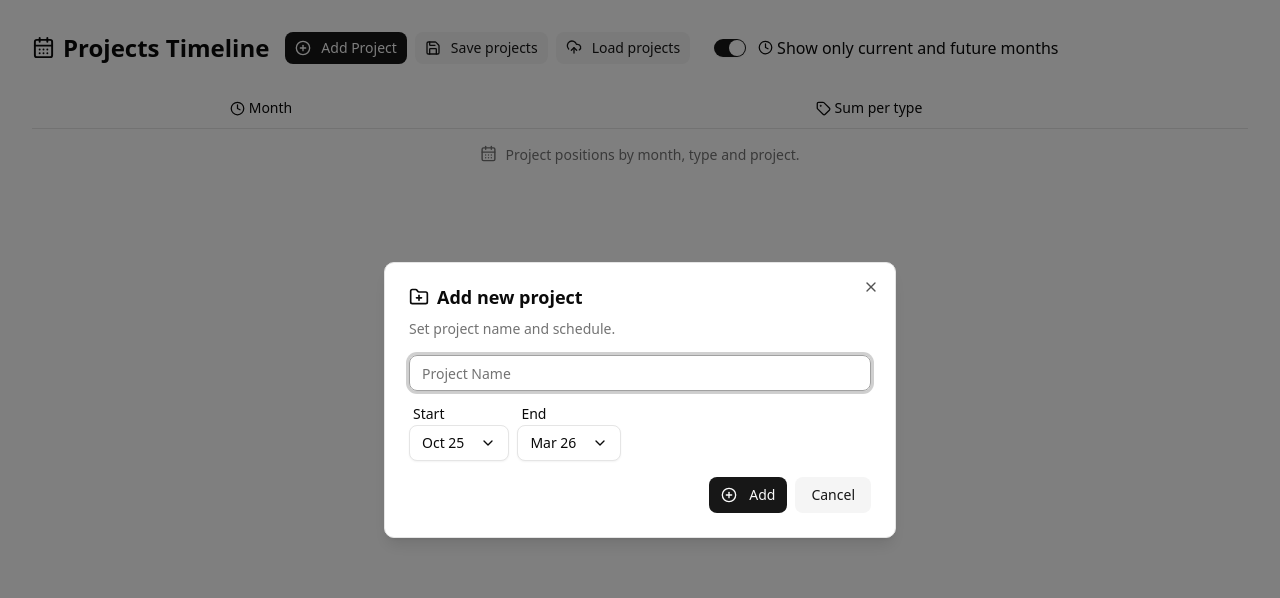
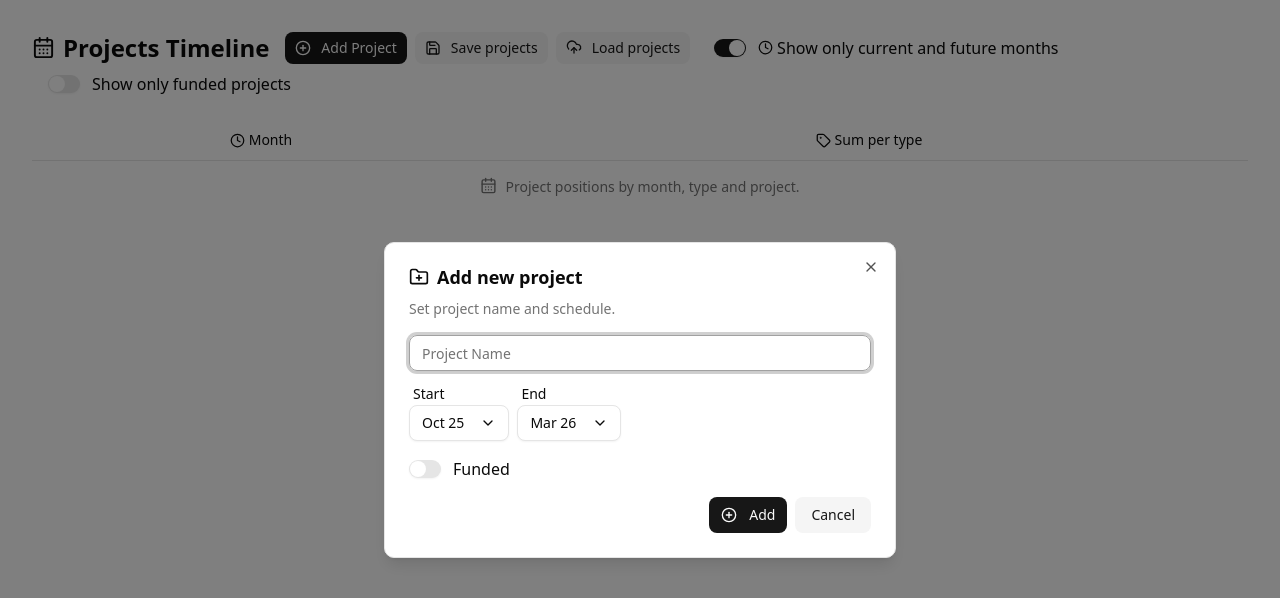
Before and after one commit to Christopher22/third_party_funding, a React (Vite) app: page / in a window 1280 px wide. Both pictures are taken after a click on the button "Add Project". Shown: the top 598 px of the page. Built offline with nearby package versions, Linux system fonts and the light colour scheme.

Commit message:
Allow specification of funding

```diff
--- a/src/project_gantt.tsx
+++ b/src/project_gantt.tsx
@@ -150,10 +150,12 @@ export interface ProjectInput {
   name: string;
   start: MonthYear;
   end: MonthYear;
+  funded?: boolean;
 }
 
 export interface Project extends ProjectInput {
   positions: Position[];
+  funded: boolean;
 }
 
 // --- SERIALIZATION HELPERS ---
@@ -196,6 +198,7 @@ function projectsFromSerializable(raw: unknown): Project[] {
           ? pos.quantity
           : Number(pos.quantity) || 0,
     })),
+    funded: !!proj.funded, // Make sure it's boolean (default false if missing)
   }));
 }
 
@@ -346,6 +349,16 @@ function AddProjectDialog({
               }
               id="proj-add-end"
             />
+          </div>
+          <div className="flex items-center gap-2 mt-2">
+            <Switch
+              id="add-funded-switch"
+              checked={!!newProject.funded}
+              onCheckedChange={v => setNewProject({ ...newProject, funded: v })}
+            />
+            <label htmlFor="add-funded-switch" className="ml-1">
+              Funded
+            </label>
           </div>
           <DialogFooter>
             <Button type="submit">
@@ -624,6 +637,24 @@ function EditSheet({
                           />
                         </Field>
                       </div>
+                      <div className="flex items-center gap-2 mt-2">
+                        <Switch
+                          id={idPrefix + "funded"}
+                          checked={!!sheet.values.funded}
+                          onCheckedChange={funded =>
+                            setSheet({
+                              ...sheet,
+                              values: {
+                                ...sheet.values,
+                                funded: funded,
+                              },
+                            })
+                          }
+                        />
+                        <label htmlFor={idPrefix + "funded"} className="ml-1">
+                          Funded
+                        </label>
+                      </div>
                     </>
                   ) : (
                     <>
@@ -825,6 +856,14 @@ function ProjectTable({
                         type="button"
                       >
                         {project.name}
+                        {project.funded && (
+                          <span
+                            className="ml-2 px-2 py-0.5 bg-green-100 text-green-900 rounded-full text-xs"
+                            style={{ marginLeft: 6, fontWeight: 600 }}
+                          >
+                            Funded
+                          </span>
+                        )}
                       </Button>
                     </ItemTitle>
                     <ItemDescription>
@@ -945,19 +984,22 @@ function ProjectTable({
 export const ProjectGantt: React.FC<{ initialProjects: Project[] }> = ({
   initialProjects,
 }) => {
-
   function loadData(data: unknown): MonthYear {
     if (data instanceof MonthYear) {
       return data;
     } else if (typeof data === "string") {
       return MonthYear.fromString(data);
     } else if (data && typeof data === "object" && "year" in data && "month" in data) {
-      return new MonthYear((data as { year: number; month: number }).year, (data as { year: number; month: number }).month);
+      return new MonthYear(
+        (data as { year: number; month: number }).year,
+        (data as { year: number; month: number }).month
+      );
     } else {
       throw new Error("Invalid MonthYear data");
     }
   }
 
+  // Set up the projects state, and ensure funded is present (default false if not)
   const fixDates = (proj: Project): Project => ({
     ...proj,
     start: loadData(proj.start),
@@ -966,13 +1008,18 @@ export const ProjectGantt: React.FC<{ initialProjects: Project[] }> = ({
       ...pos,
       start: loadData(pos.start),
       end: loadData(pos.end),
-      quantity: typeof pos.quantity === "number" ? pos.quantity : Number(pos.quantity) || 0,
+      quantity:
+        typeof pos.quantity === "number"
+          ? pos.quantity
+          : Number(pos.quantity) || 0,
     })),
+    funded: proj.funded ?? false,
   });
 
   const [projects, setProjects] = useState<Project[]>(
     initialProjects.map(fixDates)
   );
+  const [showOnlyFunded, setShowOnlyFunded] = useState(false);
 
   const [sheet, setSheet] = useState<EditSheetState>(null);
   const [editSheetOpen, setEditSheetOpen] = useState(false);
@@ -983,6 +1030,7 @@ export const ProjectGantt: React.FC<{ initialProjects: Project[] }> = ({
     name: "",
     start: defaultMonth,
     end: defaultEnd,
+    funded: false,
   };
   const [addProjectOpen, setAddProjectOpen] = useState(false);
   const [newProject, setNewProject] = useState<ProjectInput>(
@@ -1000,9 +1048,7 @@ export const ProjectGantt: React.FC<{ initialProjects: Project[] }> = ({
     end,
   });
   const [addPositionOpen, setAddPositionOpen] = useState(false);
-  const [addPosProjectIdx, setAddPosProjectIdx] = useState<number | null>(
-    null
-  );
+  const [addPosProjectIdx, setAddPosProjectIdx] = useState<number | null>(null);
   const [newPosition, setNewPosition] = useState<Position>(
     makeDefaultNewPosition(defaultMonth, defaultEnd)
   );
@@ -1046,10 +1092,14 @@ export const ProjectGantt: React.FC<{ initialProjects: Project[] }> = ({
     );
   }, [allTypes]);
 
+  const projectsFiltered = showOnlyFunded
+    ? projects.filter((p) => p.funded)
+    : projects;
+
   const sumPerTypePerMonth = useMemo(() => {
     const result: Record<string, number> = {};
     months.forEach((month, mIdx) => {
-      projects.forEach((project) => {
+      projectsFiltered.forEach((project) => {
         project.positions.forEach((pos) => {
           if (month.isWithin(pos.start, pos.end)) {
             const tIdx = typeIndex.get(pos.type);
@@ -1061,7 +1111,7 @@ export const ProjectGantt: React.FC<{ initialProjects: Project[] }> = ({
       });
     });
     return result;
-  }, [projects, months, typeIndex]);
+  }, [projectsFiltered, months, typeIndex]);
 
   const fileInputRef = useRef<HTMLInputElement>(null);
 
@@ -1101,6 +1151,7 @@ export const ProjectGantt: React.FC<{ initialProjects: Project[] }> = ({
         name: p.name,
         start: p.start,
         end: p.end,
+        funded: p.funded,
       },
     });
     setEditSheetOpen(true);
@@ -1131,6 +1182,7 @@ export const ProjectGantt: React.FC<{ initialProjects: Project[] }> = ({
               name: sheet.values.name,
               start: sheet.values.start,
               end: sheet.values.end,
+              funded: !!sheet.values.funded,
             }
             : p
         )
@@ -1183,11 +1235,11 @@ export const ProjectGantt: React.FC<{ initialProjects: Project[] }> = ({
 
   function handleAddProject(ev: FormEvent) {
     ev.preventDefault();
-    const { name, start, end } = newProject;
+    const { name, start, end, funded } = newProject;
     if (!name.trim()) return;
     setProjects([
       ...projects,
-      { name: name.trim(), start, end, positions: [] },
+      { name: name.trim(), start, end, funded: !!funded, positions: [] },
     ]);
     setAddProjectOpen(false);
     setNewProject(defaultNewProject);
@@ -1239,7 +1291,7 @@ export const ProjectGantt: React.FC<{ initialProjects: Project[] }> = ({
 
   return (
     <div className="space-y-6 w-full">
-      <div className="flex items-center gap-2">
+      <div className="flex items-center gap-2 flex-wrap">
         <h2 className="text-2xl font-semibold flex items-center">
           <CalendarDays className="mb-0.5 mr-2" size={23} />
           Projects Timeline
@@ -1287,9 +1339,23 @@ export const ProjectGantt: React.FC<{ initialProjects: Project[] }> = ({
             Show only current and future months
           </label>
         </div>
+
+        <div className="flex items-center gap-2 ml-4">
+          <Switch
+            checked={showOnlyFunded}
+            onCheckedChange={setShowOnlyFunded}
+            id="show-funded-switch"
+          />
+          <label
+            htmlFor="show-funded-switch"
+            className="ml-1 flex items-center"
+          >
+            Show only funded projects
+          </label>
+        </div>
       </div>
       <ProjectTable
-        projects={projects}
+        projects={projectsFiltered}
         months={months}
         allTypes={allTypes}
         sumPerTypePerMonth={sumPerTypePerMonth}
```
